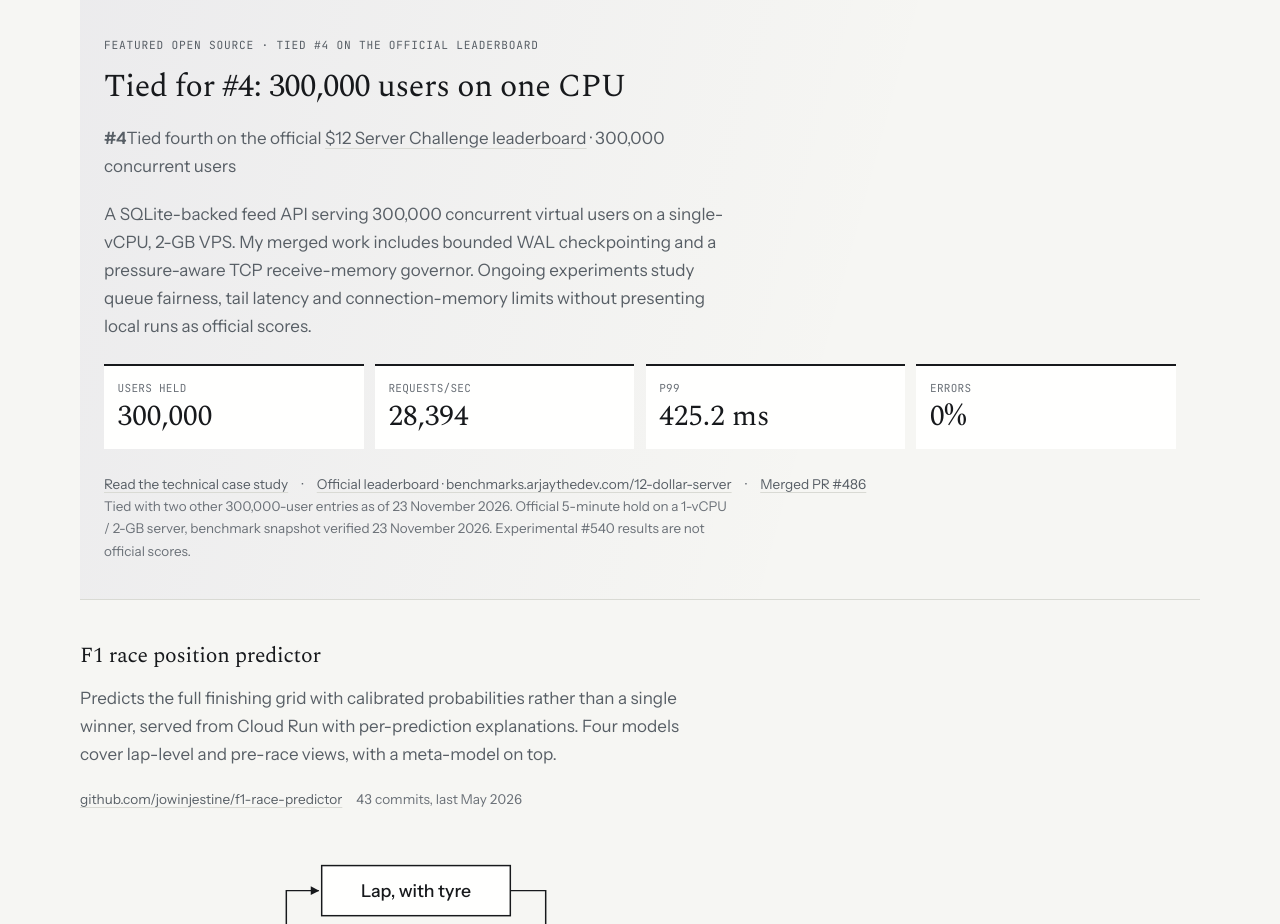
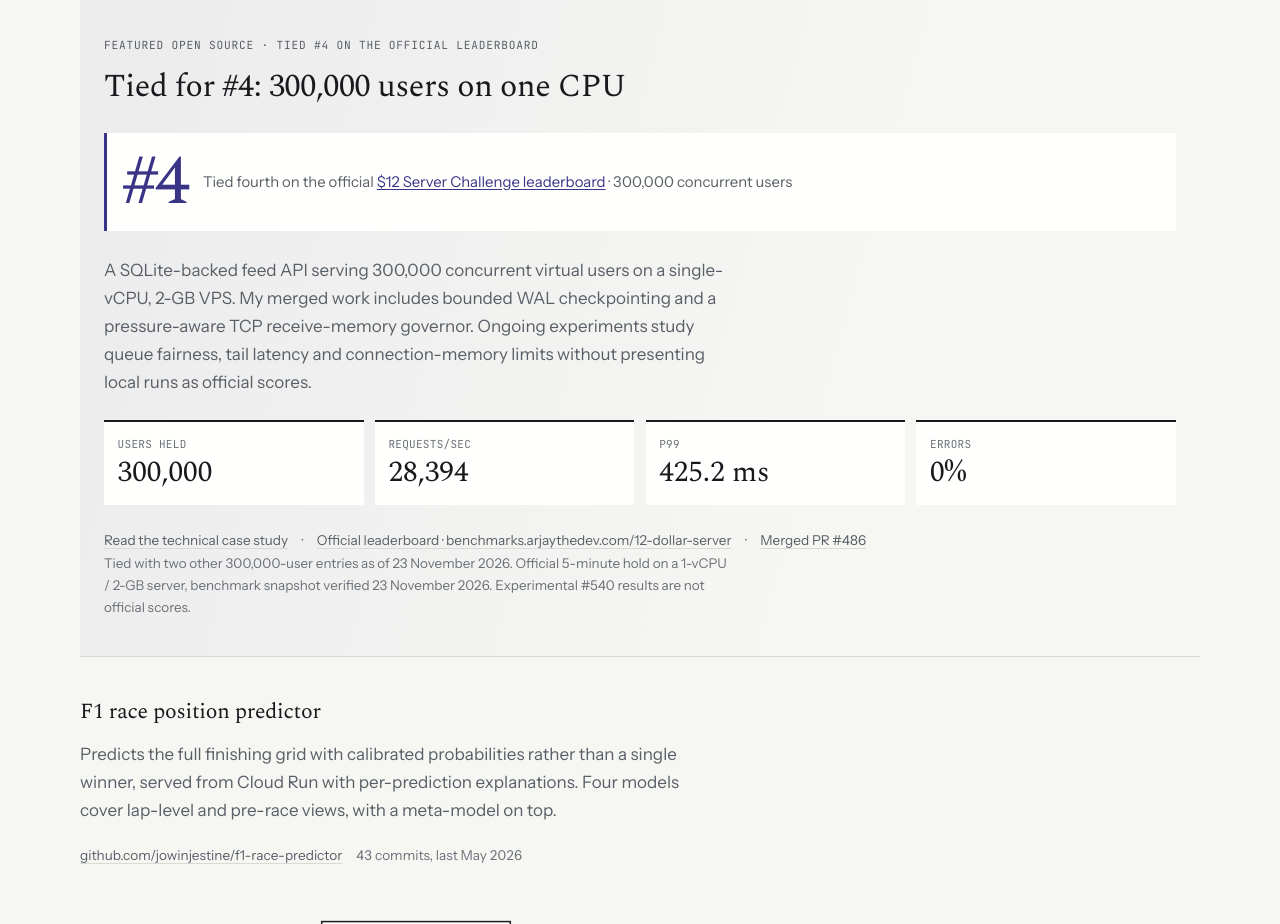
Before and after one commit to jowinjestine/jowinjestine.github.io, a plain HTML site: page index.html in a window 1280 px wide. Shown: the part 4460-5384 px from the top of the page. Drawn offline with nearby package versions, Linux system fonts and the light colour scheme.

Commit message:
Style prominent leaderboard ranking callout

```diff
--- a/projects/server-challenge.css
+++ b/projects/server-challenge.css
@@ -1,6 +1,10 @@
 /* $12 Server Challenge feature — designed to match the portfolio's paper/ink system. */
 .challenge-kicker { margin: 0 0 .45rem; font: 500 .7rem/1.5 var(--mono); text-transform: uppercase; letter-spacing: .07em; color: var(--accent); }
 .challenge-feature { background: linear-gradient(105deg, rgba(58,52,134,.055), transparent 68%); padding-inline: clamp(.9rem, 2vw, 1.5rem); }
+.challenge-rank { display:flex; align-items:center; gap:1rem; max-width:none; padding:.85rem 1rem; background:var(--card); border-left:3px solid var(--accent); margin:1.2rem 0 1.6rem; }
+.challenge-rank strong { display:block; flex:0 0 auto; color:var(--accent); font:400 clamp(2.7rem,5.5vw,4.4rem)/1 var(--display); letter-spacing:-.045em; }
+.challenge-rank span { color:var(--ink-2); font-size:.93rem; line-height:1.5; }
+.challenge-rank a { color:var(--accent); text-decoration:underline; text-underline-offset:.15em; }
 .challenge-feature h3 { font-size: clamp(1.5rem,2.7vw,2rem); }
 .challenge-feature h3 a { color: var(--ink); text-decoration: none; }
 .challenge-feature h3 a:hover { color: var(--accent); text-decoration: underline; text-underline-offset: .16em; }
```
